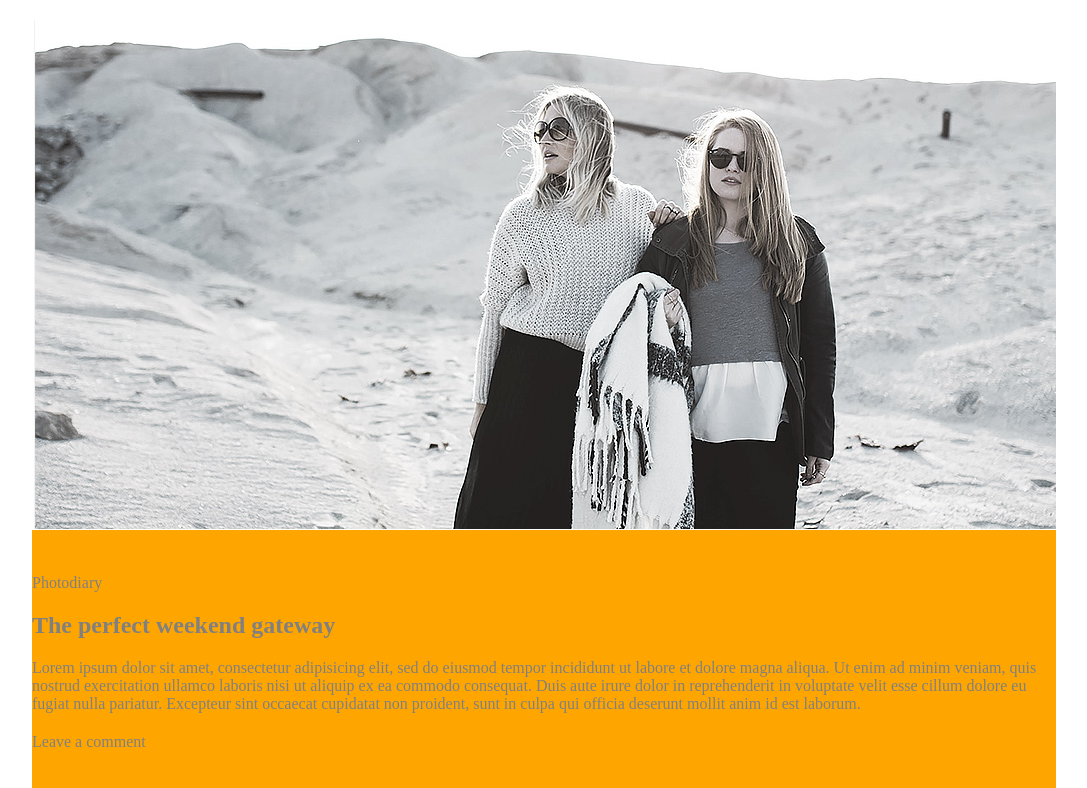
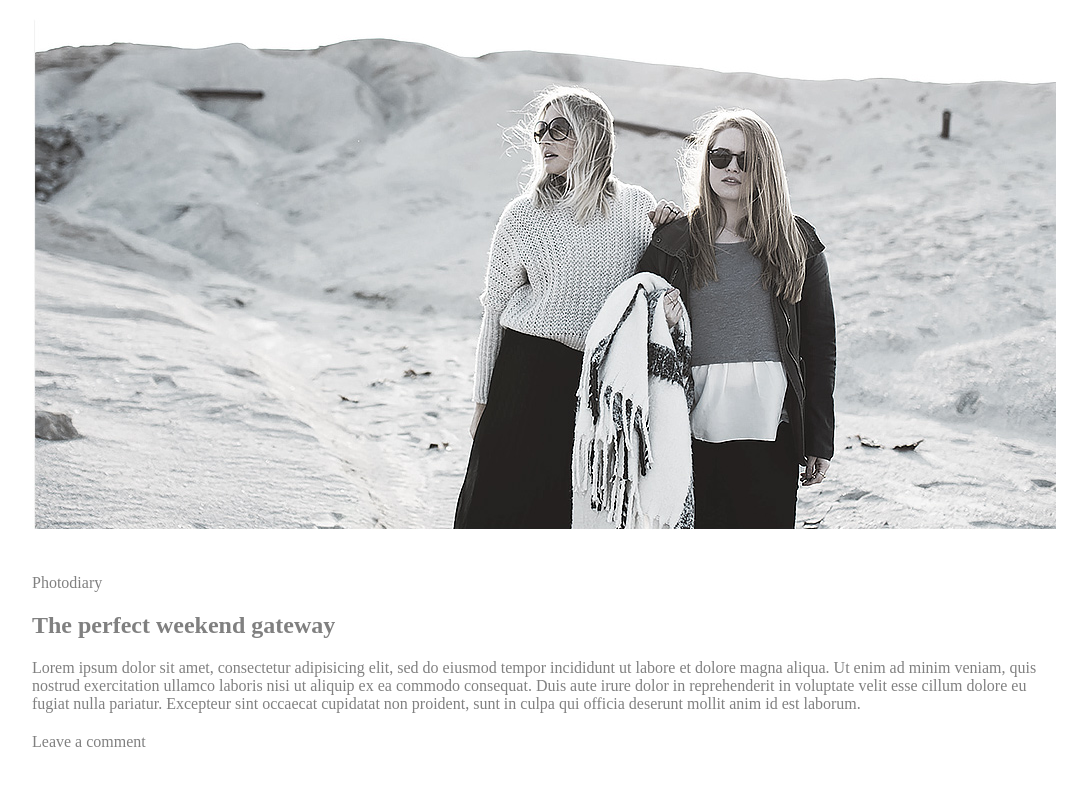
Before and after one commit to RunuAktar/Minimo-webpage, a plain HTML site: page index.html in a window 1280 px wide. Shown: the part 69-857 px from the top of the page, without its empty margins (96-1183 px from the left). Drawn offline with Linux system fonts and the light colour scheme.

Commit message:
Update style.css

```diff
--- a/style.css
+++ b/style.css
@@ -13,7 +13,7 @@ header {
 	width:80%;
 	margin: 0 auto;
     overflow: hidden;
-    margin: 0 auto; background-color: orange;
+    margin: 0 auto;
 
 }
 .logo {
```
